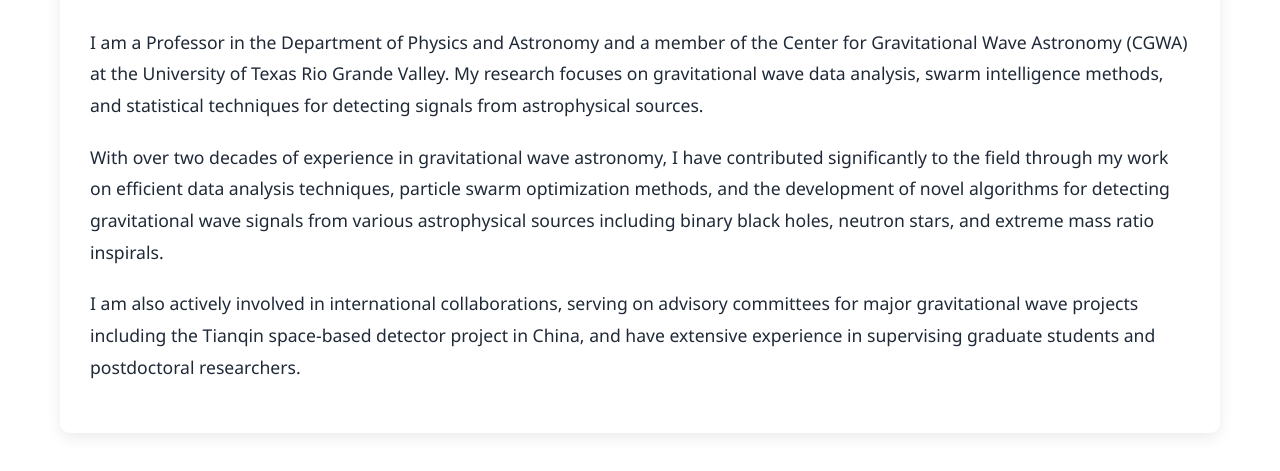
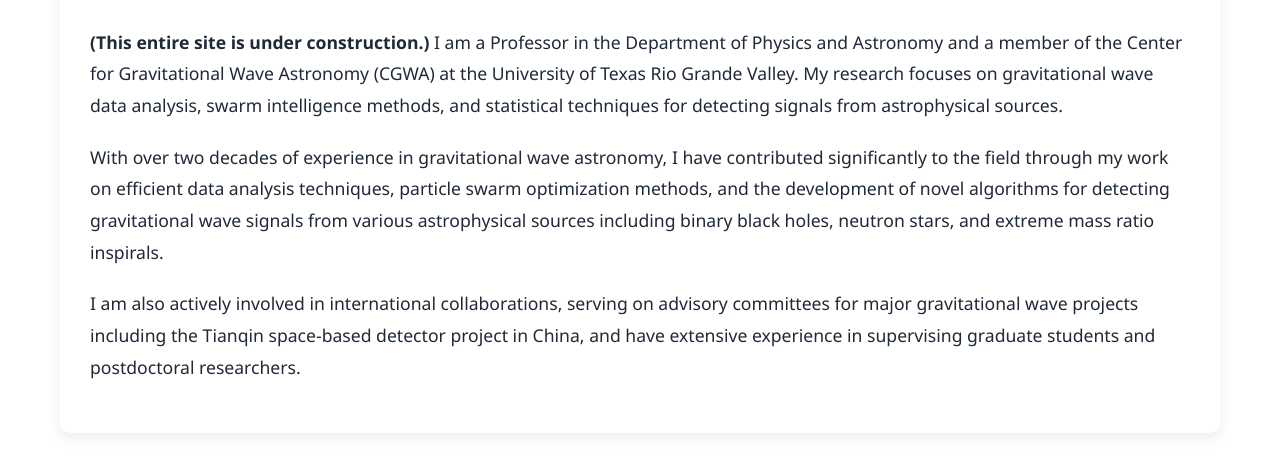
Before and after one commit to mohanty-sd/mohanty-sd.github.io, a plain HTML site: page index.html in a window 1280 px wide. Shown: the part 629-1100 px from the top of the page. Drawn offline with Linux system fonts and the light colour scheme.

Commit message:
Update index.html

```diff
--- a/index.html
+++ b/index.html
@@ -313,7 +313,7 @@
             <section id="about" class="section active">
                 <h2>About</h2>
                 <p class="about-text">
-                    I am a Professor in the Department of Physics and Astronomy and a member of the Center for Gravitational Wave Astronomy (CGWA) at the University of Texas Rio Grande Valley. My research focuses on gravitational wave data analysis, swarm intelligence methods, and statistical techniques for detecting signals from astrophysical sources.
+                    <strong>(This entire site is under construction.)</strong> I am a Professor in the Department of Physics and Astronomy and a member of the Center for Gravitational Wave Astronomy (CGWA) at the University of Texas Rio Grande Valley. My research focuses on gravitational wave data analysis, swarm intelligence methods, and statistical techniques for detecting signals from astrophysical sources.
                 </p>
                 <p class="about-text">
                     With over two decades of experience in gravitational wave astronomy, I have contributed significantly to the field through my work on efficient data analysis techniques, particle swarm optimization methods, and the development of novel algorithms for detecting gravitational wave signals from various astrophysical sources including binary black holes, neutron stars, and extreme mass ratio inspirals.
```
